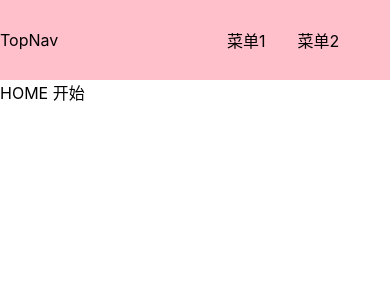
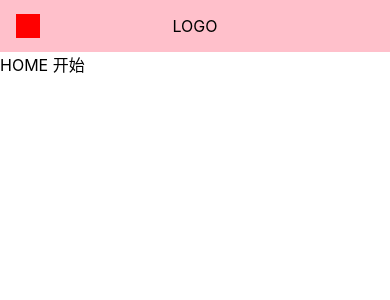
Before and after one commit to TTTTTTTZL/TTUI, a Vue app: page /#/ in a window 390 px wide. Shown: the top 300 px of the page. Built offline with nearby package versions, Linux system fonts and the light colour scheme.

Commit message:
实现aside 切换

```diff
--- a/src/App.vue
+++ b/src/App.vue
@@ -1,12 +1,14 @@
 <template>
-  <Topnav></Topnav>
   <router-view />
 </template>
 
-<script>
-import Topnav from '../src/components/Topnav.vue'
+<script lang="ts">
+import { provide, ref } from 'vue'
 export default {
   name: 'App',
-  components: { Topnav },
+  setup() {
+    const asideVisible = ref(true)
+    provide('xxx', asideVisible)
+  },
 }
 </script>
--- a/src/components/Topnav.vue
+++ b/src/components/Topnav.vue
@@ -1,32 +1,69 @@
 <template>
-  <div class="container">
-    <div class="left-item">TopNav</div>
-    <ul class="right-item">
+  <div class="topnav">
+    <div class="logo" @click="toggleMenu">LOGO</div>
+    <ul class="menu">
       <li>菜单1</li>
       <li>菜单2</li>
     </ul>
+    <span class="toggleAside" @click="toggleMenu"></span>
   </div>
 </template>
-
-<script setup></script>
+<script lang="ts">
+import { inject, Ref } from 'vue'
+export default {
+  setup() {
+    const asideVisible = inject<Ref<boolean>>('xxx')
+    const toggleMenu = () => {
+      asideVisible.value = !asideVisible.value
+    }
+    return { toggleMenu }
+  },
+}
+</script>
 
 <style lang="scss" scoped>
-.container {
+.topnav {
+  background: pink;
   display: flex;
-  height: 80px;
-  background: pink;
+  padding: 16px;
+  position: relative;
+  top: 0;
+  left: 0;
+  width: 100%;
+  z-index: 10;
+  justify-content: center;
   align-items: center;
-  position: relative;
-  z-index: 1;
-  .left-item {
-    flex: 1;
+  > .logo {
+    max-width: 6em;
+    margin-right: auto;
   }
-  .right-item {
-    flex: 1;
+  > .menu {
     display: flex;
+    white-space: nowrap;
+    flex-wrap: nowrap;
     > li {
-      // flex: 1;
-      margin-left: 32px;
+      margin: 0 1em;
+    }
+  }
+  > .toggleAside {
+    width: 24px;
+    height: 24px;
+    background: red;
+    position: absolute;
+    left: 16px;
+    top: 50%;
+    transform: translateY(-50%);
+    display: none;
+  }
+  @media (max-width: 500px) {
+    > .menu {
+      display: none;
+    }
+    > .logo {
+      margin: 0 auto;
+    }
+    > .toggleAside {
+      display: inline-block;
     }
   }
 }
--- a/src/views/Doc.vue
+++ b/src/views/Doc.vue
@@ -1,6 +1,7 @@
 <template>
+  <Topnav></Topnav>
   <div class="container">
-    <aside>
+    <aside v-show="asideVisible">
       <h2>组件列表</h2>
       <ol>
         <li>
@@ -22,7 +23,16 @@
 </template>
 
 <script>
-export default {}
+import { inject } from 'vue'
+import Topnav from '../components/Topnav.vue'
+
+export default {
+  components: { Topnav },
+  setup() {
+    const asideVisible = inject('xxx')
+    return { asideVisible }
+  },
+}
 </script>
 
 <style lang="scss" scoped>
--- a/src/views/Home.vue
+++ b/src/views/Home.vue
@@ -1,4 +1,6 @@
 <template>
+  <Topnav></Topnav>
+
   <div>
     HOME
 
@@ -7,7 +9,11 @@
 </template>
 
 <script>
-export default {}
+import Topnav from '../components/Topnav.vue'
+
+export default {
+  components: { Topnav },
+}
 </script>
 
 <style lang="scss" scoped></style>
```
